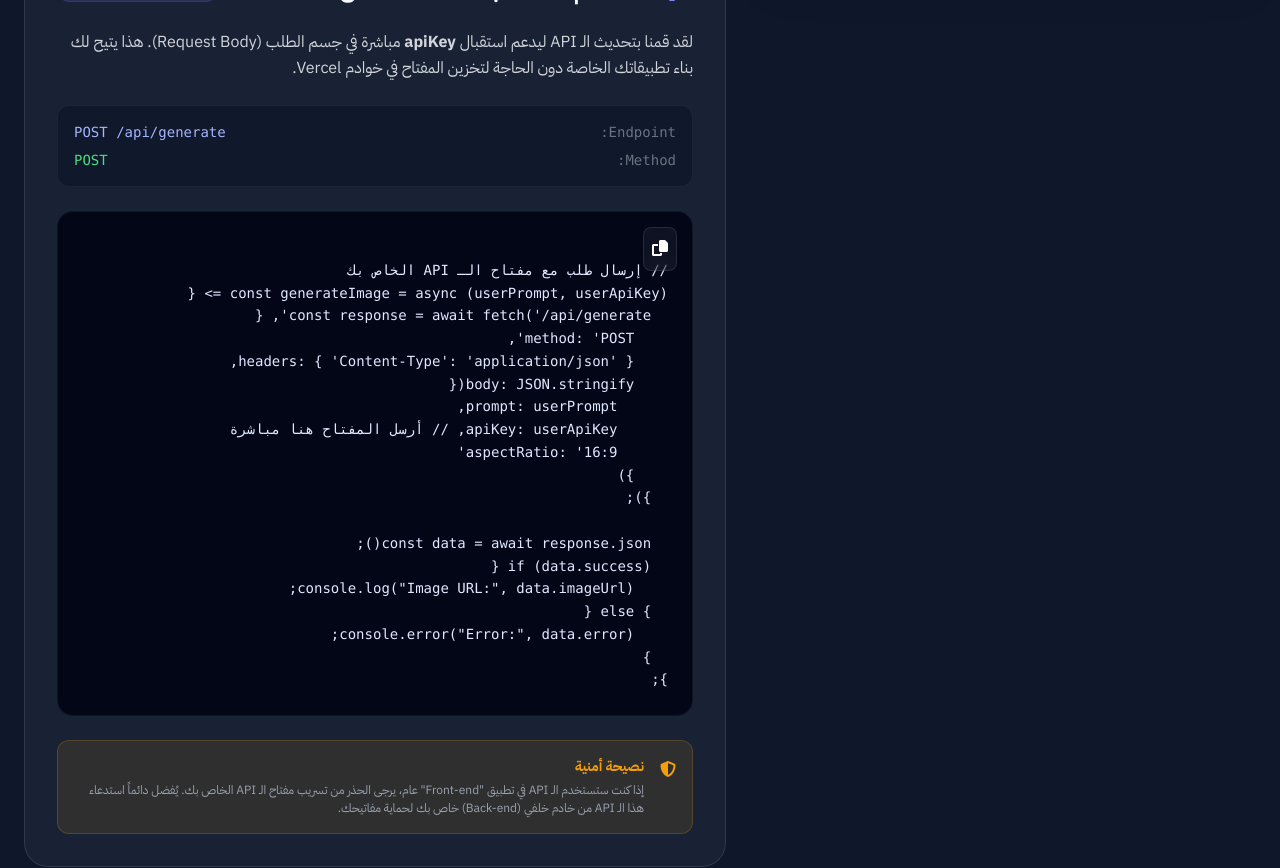
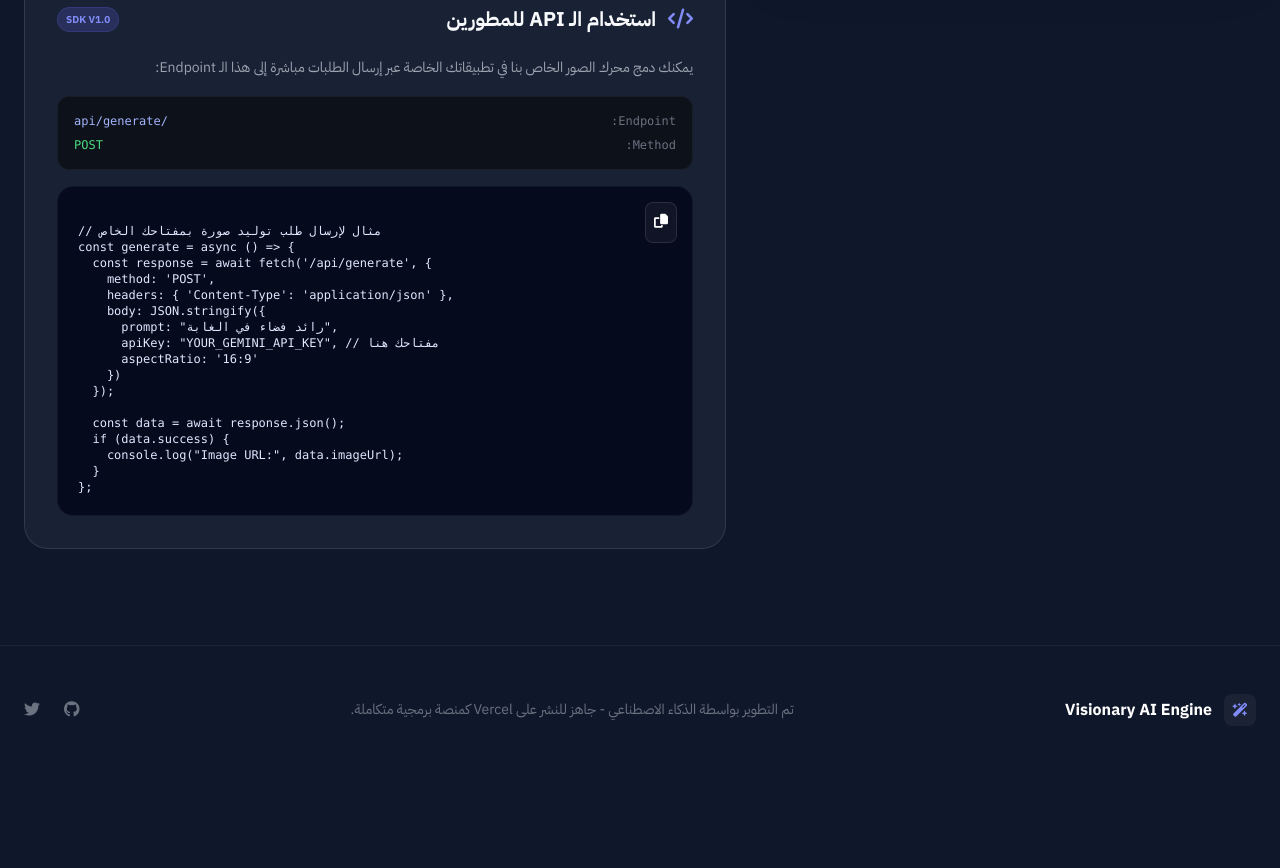
Before and after one commit to AljokerAlmsri/VisionaryAI, a React (Vite) app: page / in a window 1280 px wide. Shown: the part 720-1588 px from the top of the page. Built offline with nearby package versions, Linux system fonts and the light colour scheme.

Commit message:
Update ApiDocs.tsx

```diff
--- a/components/ApiDocs.tsx
+++ b/components/ApiDocs.tsx
@@ -5,14 +5,14 @@ const ApiDocs: React.FC = () => {
   const [copied, setCopied] = useState(false);
 
   const codeSnippet = `
-// إرسال طلب مع مفتاح الـ API الخاص بك
-const generateImage = async (userPrompt, userApiKey) => {
+// مثال لإرسال طلب توليد صورة بمفتاحك الخاص
+const generate = async () => {
   const response = await fetch('/api/generate', {
     method: 'POST',
     headers: { 'Content-Type': 'application/json' },
     body: JSON.stringify({
-      prompt: userPrompt,
-      apiKey: userApiKey, // أرسل المفتاح هنا مباشرة
+      prompt: "رائد فضاء في الغابة",
+      apiKey: "YOUR_GEMINI_API_KEY", // مفتاحك هنا
       aspectRatio: '16:9'
     })
   });
@@ -20,8 +20,6 @@ const generateImage = async (userPrompt, userApiKey) => {
   const data = await response.json();
   if (data.success) {
     console.log("Image URL:", data.imageUrl);
-  } else {
-    console.error("Error:", data.error);
   }
 };`;
 
@@ -32,25 +30,22 @@ const generateImage = async (userPrompt, userApiKey) => {
   };
 
   return (
-    <div className="glass-card p-8 rounded-3xl border-white/10 mt-12 overflow-hidden relative">
+    <div className="glass-card p-8 rounded-3xl border-white/10 mt-20 overflow-hidden relative">
       <div className="flex justify-between items-center mb-6">
-        <h3 className="text-2xl font-bold flex items-center gap-3">
-          <i className="fas fa-key text-indigo-400"></i>
-          استخدام الـ API بمفتاحك الخاص
+        <h3 className="text-xl font-bold flex items-center gap-3">
+          <i className="fas fa-code text-indigo-400"></i>
+          استخدام الـ API للمطورين
         </h3>
-        <span className="bg-indigo-500/20 text-indigo-400 text-xs px-3 py-1 rounded-full border border-indigo-500/20">تحديث: دعم المفاتيح الخارجية</span>
+        <span className="bg-indigo-500/20 text-indigo-400 text-[10px] px-2 py-1 rounded-full border border-indigo-500/20 uppercase font-black">SDK v1.0</span>
       </div>
 
-      <div className="space-y-6 text-gray-300 leading-relaxed">
-        <p>
-          لقد قمنا بتحديث الـ API ليدعم استقبال <strong>apiKey</strong> مباشرة في جسم الطلب (Request Body).
-          هذا يتيح لك بناء تطبيقاتك الخاصة دون الحاجة لتخزين المفتاح في خوادم Vercel.
-        </p>
+      <div className="space-y-4 text-gray-400 text-sm leading-relaxed">
+        <p>يمكنك دمج محرك الصور الخاص بنا في تطبيقاتك الخاصة عبر إرسال الطلبات مباشرة إلى هذا الـ Endpoint:</p>
 
-        <div className="bg-slate-900/80 rounded-xl p-4 font-mono text-sm border border-white/5 flex flex-col gap-2">
+        <div className="bg-black/50 rounded-xl p-4 font-mono text-xs border border-white/5 flex flex-col gap-2">
           <div className="flex justify-between items-center">
             <span className="text-gray-500">Endpoint:</span>
-            <code className="text-indigo-300">POST /api/generate</code>
+            <code className="text-indigo-300">/api/generate</code>
           </div>
           <div className="flex justify-between items-center">
             <span className="text-gray-500">Method:</span>
@@ -67,20 +62,9 @@ const generateImage = async (userPrompt, userApiKey) => {
               <i className={`fas ${copied ? 'fa-check text-green-400' : 'fa-copy'}`}></i>
             </button>
           </div>
-          <pre className="bg-slate-950 p-6 rounded-2xl overflow-x-auto border border-white/5 text-sm leading-relaxed text-indigo-100 font-mono">
+          <pre className="bg-slate-950/80 p-5 rounded-2xl overflow-x-auto border border-white/5 text-xs text-indigo-100 font-mono" dir="ltr">
             {codeSnippet}
           </pre>
-        </div>
-
-        <div className="p-4 bg-amber-500/10 border border-amber-500/20 rounded-xl flex items-start gap-4">
-          <i className="fas fa-shield-halved text-amber-500 mt-1"></i>
-          <div>
-            <h4 className="text-amber-500 font-bold text-sm mb-1">نصيحة أمنية</h4>
-            <p className="text-xs text-gray-400 leading-normal">
-              إذا كنت ستستخدم الـ API في تطبيق "Front-end" عام، يرجى الحذر من تسريب مفتاح الـ API الخاص بك.
-              يُفضل دائماً استدعاء هذا الـ API من خادم خلفي (Back-end) خاص بك لحماية مفاتيحك.
-            </p>
-          </div>
         </div>
       </div>
     </div>
```
